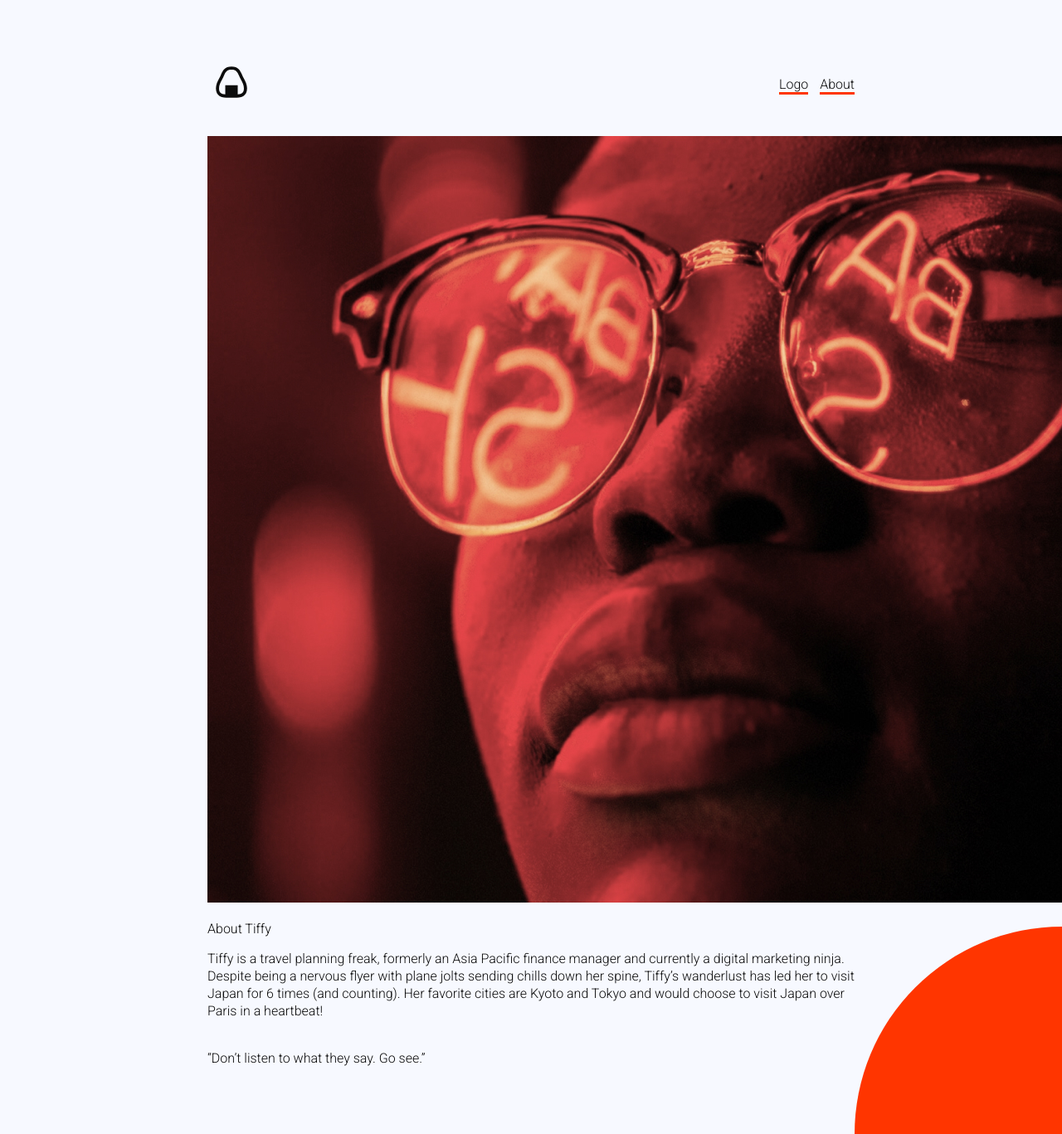
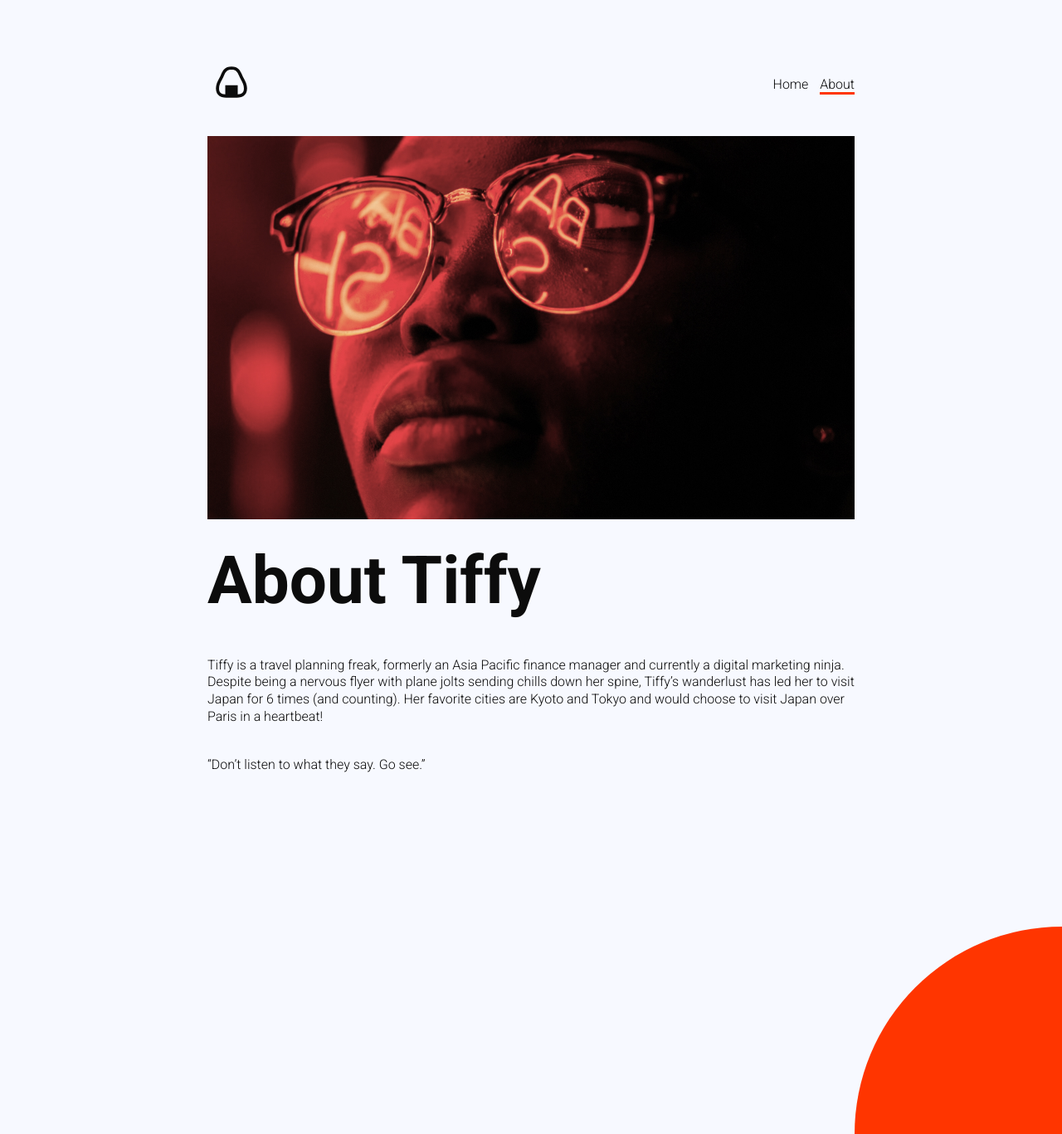
Before and after one commit to RizwaanAkhtar/anightinjapan, a Jekyll site: the page built from about.md, in a window 1280 px wide and 1367 px high. Shown: the whole window at 83% size. Built offline with Jekyll 4.4.1, drawn with Linux system fonts in a browser that asks for light colours.

Commit message:
fixed nav and images

```diff
--- a/_includes/header.html
+++ b/_includes/header.html
@@ -3,7 +3,7 @@
         <img src="/assets/images/logo.svg">
     </a>
     <nav>
-        <a href="/">Logo</a>
-        <a href="/about">About</a>
+        <a href="/" {% if page.url == "/" %} class="selected"{% endif %}>Home</a>
+        <a href="/about/"{% if page.url == "/about/" %} class="selected"{% endif %}>About</a>
     </nav>
 </header>
--- a/about.md
+++ b/about.md
@@ -6,7 +6,7 @@
 
 ![about.jpg](/uploads/about.jpg)
 
-About Tiffy
+# About Tiffy
 
 Tiffy is a travel planning freak, formerly an Asia Pacific finance manager and currently a digital marketing ninja. Despite being a nervous flyer with plane jolts sending chills down her spine, Tiffy’s wanderlust has led her to visit Japan for 6 times (and counting). Her favorite cities are Kyoto and Tokyo and would choose to visit Japan over Paris in a heartbeat!
 
--- a/assets/css/app.scss
+++ b/assets/css/app.scss
@@ -48,10 +48,19 @@
     margin: 40px 0 0 0;
 }
 
-nav a, p a {
+nav a {
+    color: $black;
+    text-decoration: none;
+}
+
+nav a.selected, p a {
     color: $black;
     text-decoration: none;
     border-bottom: 3px solid $red;
+}
+
+img {
+    max-width: 780px;
 }
 
 p.read-more {
```
